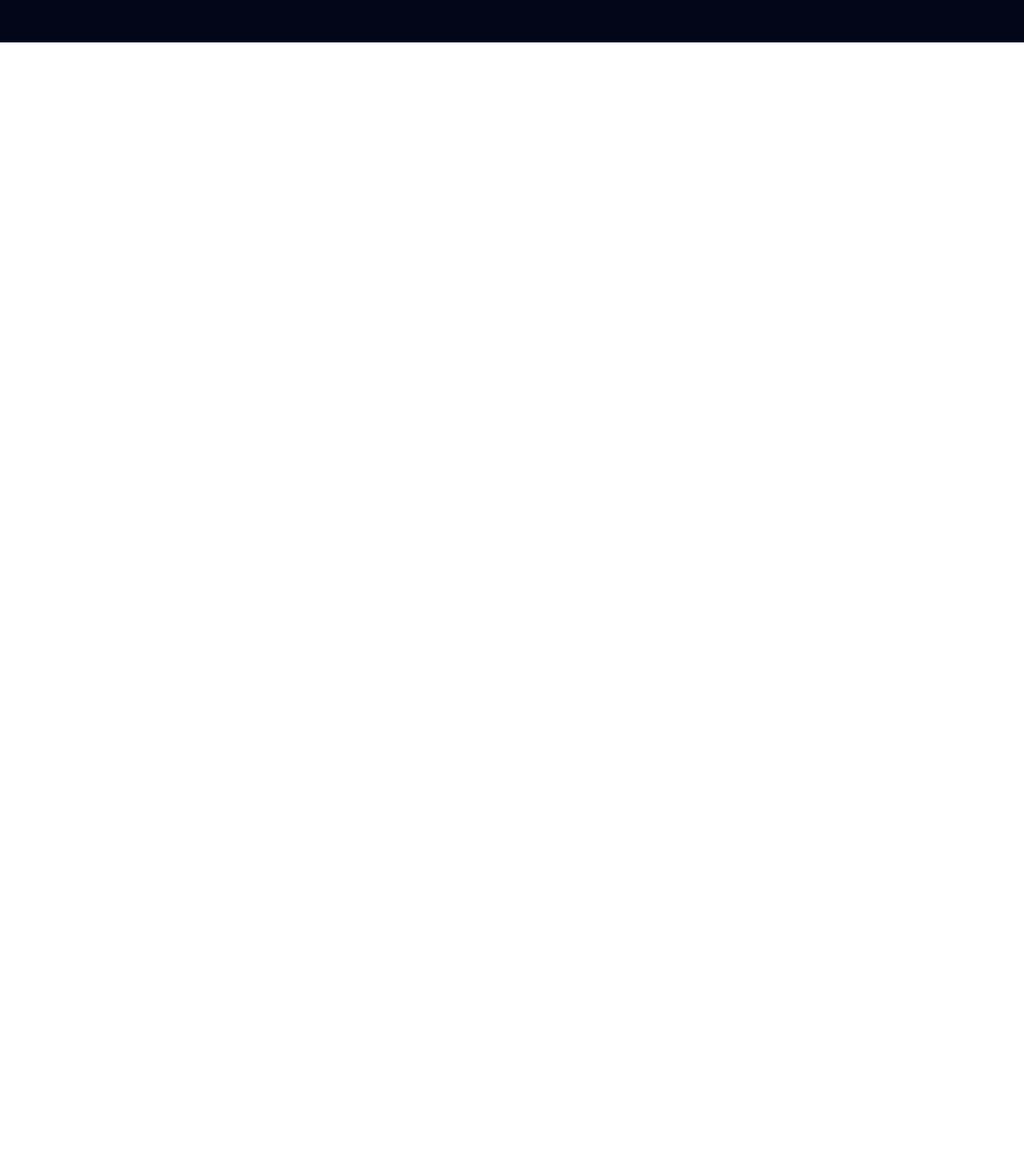
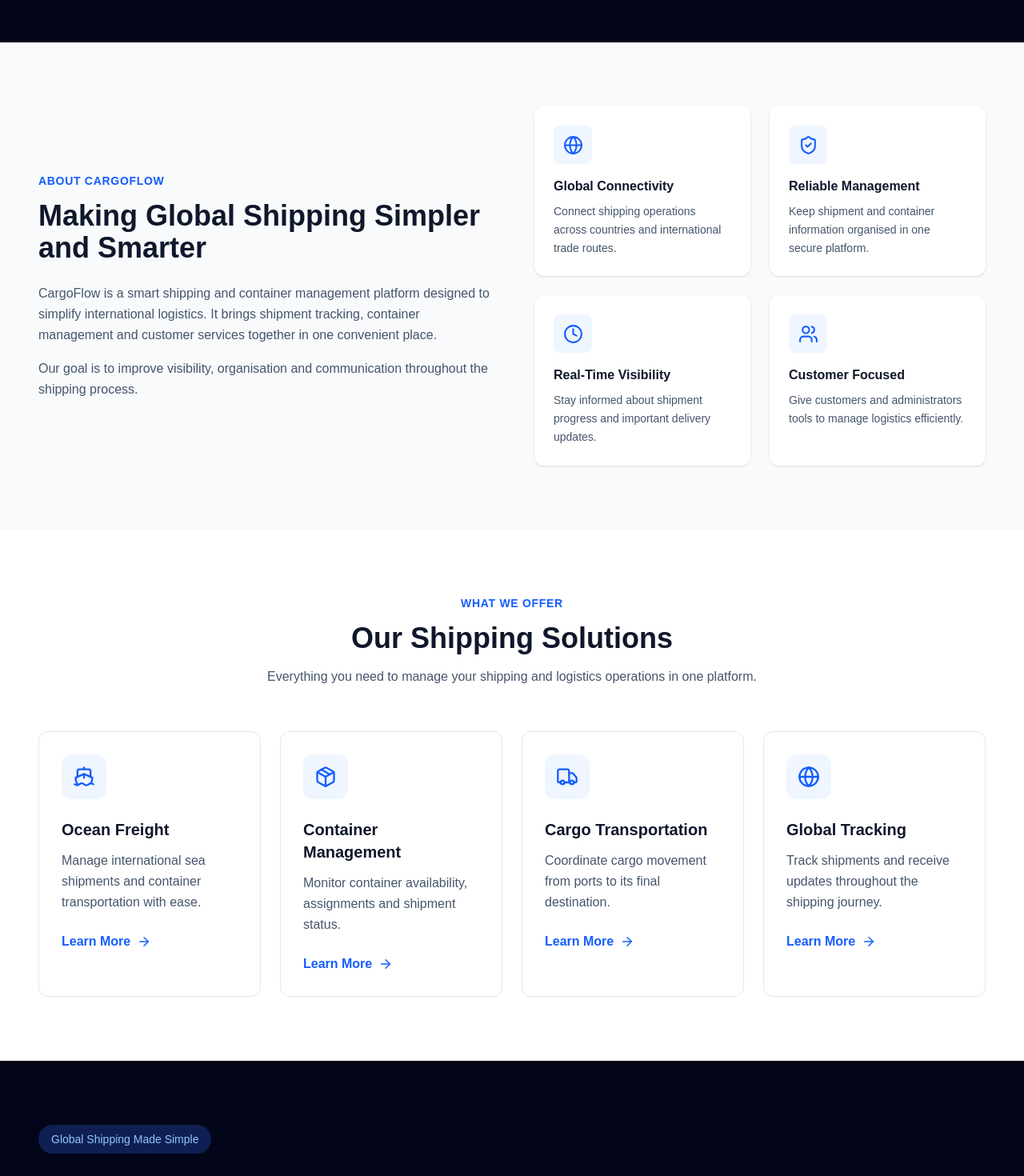
Before and after one commit to okumujphh-netizen/CARGOFLOW, a React (Vite) app: page / in a window 1280 px wide. Shown: the part 2860-4330 px from the top of the page at 80% size. Before the commit the page ends 2913 px from the top, so only its background shows below. Built offline with nearby package versions, Linux system fonts and the light colour scheme.

Commit message:
added to app/jsx and about .jsx

```diff
--- a/src/App.jsx
+++ b/src/App.jsx
@@ -23,6 +23,9 @@ function App() {
             <Navbar />
             <Home />
             <Footer />
+            <About />
+            <Services />
+            <Hero />
           </>
         }
       />
--- a/src/main.jsx
+++ b/src/main.jsx
@@ -1,6 +1,8 @@
 import { StrictMode } from 'react'
 import { createRoot } from 'react-dom/client'
 import { BrowserRouter } from 'react-router-dom'
+
+
 import './index.css'
 import App from './App.jsx'
 
```
Also changed, not shown: src/components/About.jsx (renamed from src/components/about.jsx).
